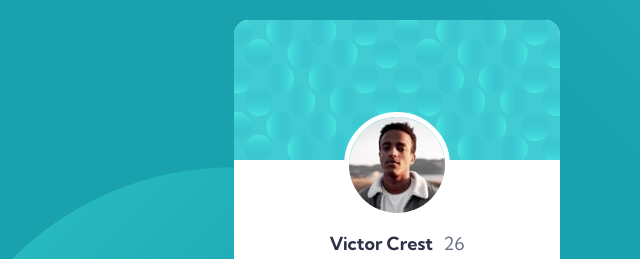
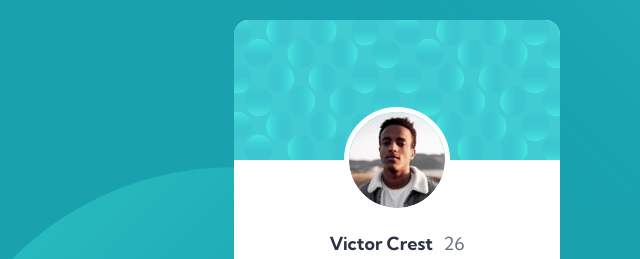
Before and after one commit to asdiAdi/fem-profile-card-component, a website built with Vite: page index.html in a window 1280 px wide. Shown: the part 193-452 px from the top of the page, 243-883 px from the left. Built offline with nearby package versions, Linux system fonts and the light colour scheme.

Commit message:
border to outline

```diff
--- a/style.css
+++ b/style.css
@@ -65,8 +65,7 @@ body {
 
 .card__avatar {
   max-width: 6rem;
-  box-sizing: content-box;
-  border: 0.3125rem solid white;
+  outline: 0.3125rem solid white;
   border-radius: 50%;
   top: 5.75rem;
 }
```
